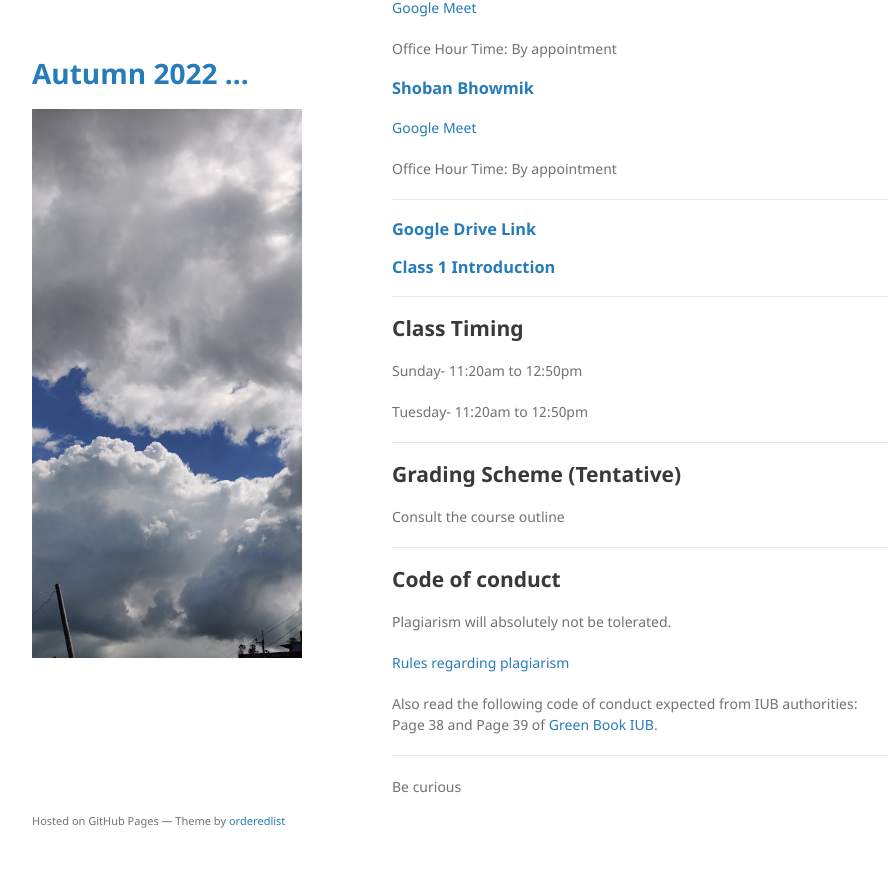
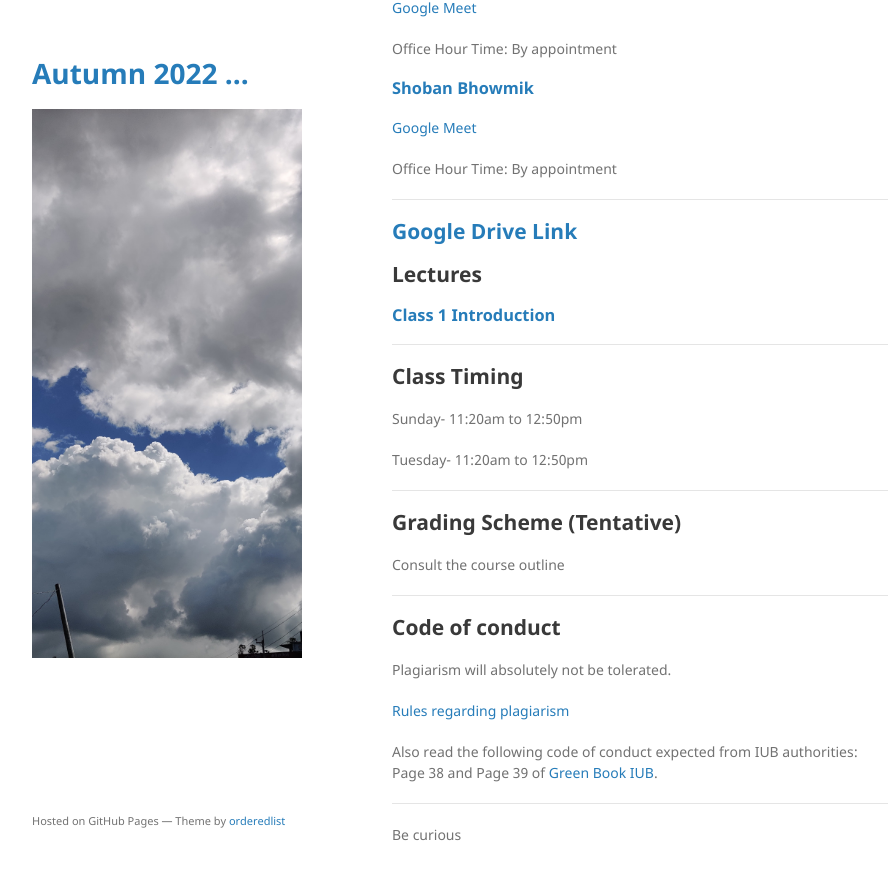
Before and after one commit to mohammadmotiurrahman/mohammadmotiurrahman.github.io, a Jekyll site: the page built from cse211_2/index.md, in a window 1280 px wide and 900 px high, scrolled down 607 px. Shown: the top 880 px of the window, without its empty margins (178-1066 px from the left). Built offline with Jekyll 4.4.1, drawn with Linux system fonts in a browser that asks for light colours; our own code applies the rules of GitHub Pages for plain Markdown files.

Commit message:
Update index.md

```diff
--- a/cse211_2/index.md
+++ b/cse211_2/index.md
@@ -35,7 +35,9 @@ Office Hour Time: By appointment
 Office Hour Time: By appointment
 
 * * *
-### [Google Drive Link](https://drive.google.com/drive/folders/1K3MD1XFtCfr700KjvasbbBVfn21gmRCg?usp=sharing)
+## [Google Drive Link](https://drive.google.com/drive/folders/1K3MD1XFtCfr700KjvasbbBVfn21gmRCg?usp=sharing)
+
+## Lectures
 
 ### [Class 1 Introduction](https://docs.google.com/presentation/d/1YQIYQnvXnlkiia6zMUk-cc0ZF_SGymxL5m0YtfhgM6Q/edit?usp=sharing)
 * * *
```
